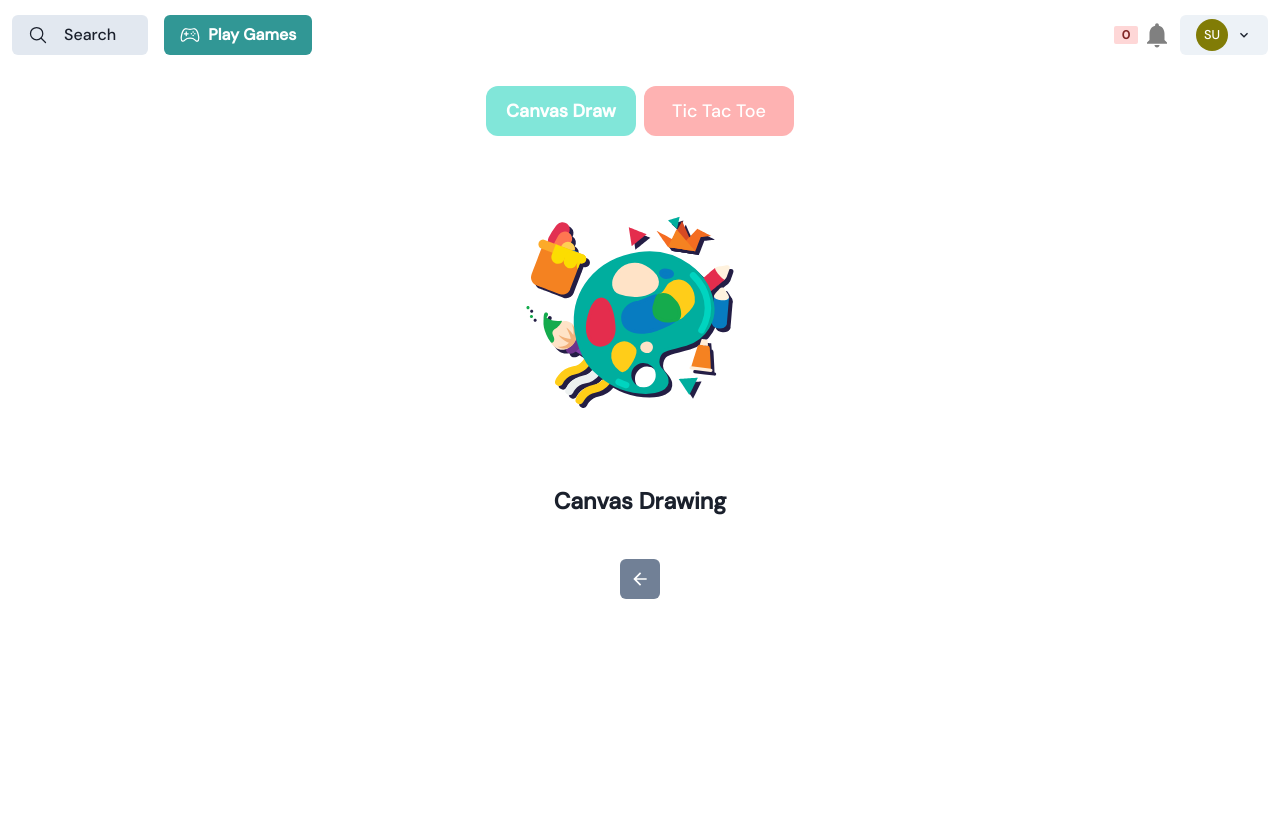
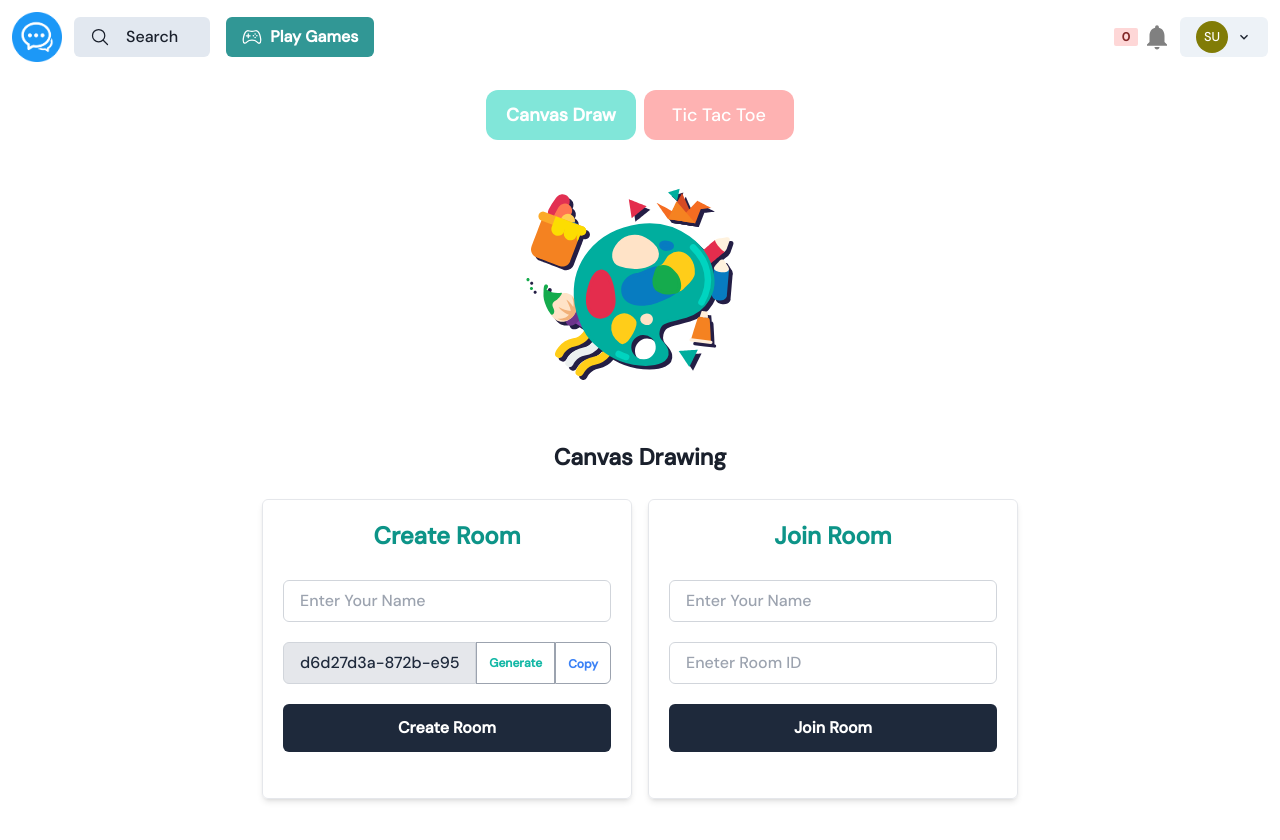
Before and after one commit to thutasann/mern-chat, a React (Create React App) app in the folder frontend/: page /games in a window 1280 px wide. Shown: the top 840 px of the page. Built offline with nearby package versions, Linux system fonts and the light colour scheme; sample sign-in values are in the browser's storage.

Commit message:
ui: canvas forms

```diff
--- a/frontend/package.json
+++ b/frontend/package.json
@@ -24,6 +24,7 @@
 		"react-router-dom": "^6.9.0",
 		"react-scripts": "5.0.1",
 		"react-scrollable-feed": "^1.3.2",
+		"react-toastify": "^9.1.2",
 		"socket.io-client": "^4.6.1",
 		"typescript": "^4.9.5",
 		"universal-cookie": "^4.0.4",
--- /dev/null
+++ b/frontend/src/components/canvas-forms/create-room.tsx
@@ -0,0 +1,53 @@
+import React, { useState } from 'react';
+import { useNavigate } from 'react-router-dom';
+import { RoomProps } from '../../types';
+
+const CreateRoom: React.FC<RoomProps> = ({ uuid, socket, setUser }) => {
+	const navigate = useNavigate();
+	const [name, setName] = useState<string>('');
+	const [roomId, setRoomId] = useState(uuid());
+
+	return (
+		<div>
+			<form className="form">
+				<input
+					className="input"
+					placeholder="Enter Your Name"
+					value={name}
+					onChange={(e) => setName(e.target.value)}
+				/>
+				<div className="inputGroup">
+					<input
+						className="input"
+						value={roomId}
+						readOnly
+					/>
+					<button
+						className="btnGenerate"
+						type="button"
+						onClick={(e) => {
+							e.preventDefault();
+							setRoomId(uuid());
+						}}
+					>
+						Generate
+					</button>
+					<button
+						className="btnCopy"
+						type="button"
+					>
+						Copy
+					</button>
+				</div>
+				<button
+					type="submit"
+					className="mt-5 bg-slate-800 text-white w-full py-3 px-4 rounded-md transition-all duration-700 ease-in-out text-[16px] hover:bg-slate-700 font-[700]"
+				>
+					Create Room
+				</button>
+			</form>
+		</div>
+	);
+};
+
+export default CreateRoom;
--- /dev/null
+++ b/frontend/src/components/canvas-forms/forms.tsx
@@ -0,0 +1,23 @@
+import React from 'react';
+import { RoomProps } from '../../types';
+import CreateRoom from './create-room';
+import JoinRoom from './join-room';
+
+const Forms: React.FC<RoomProps> = ({ uuid, socket, setUser }) => {
+	return (
+		<div className="formsWrapper">
+			<div className="cardWrapper">
+				<div className="card">
+					<h2>Create Room</h2>
+					<CreateRoom uuid={uuid} />
+				</div>
+				<div className="card">
+					<h2>Join Room</h2>
+					<JoinRoom uuid={uuid} />
+				</div>
+			</div>
+		</div>
+	);
+};
+
+export default Forms;
--- /dev/null
+++ b/frontend/src/components/canvas-forms/join-room.tsx
@@ -0,0 +1,28 @@
+import React, { useState } from 'react';
+import { useNavigate } from 'react-router-dom';
+import { RoomProps } from '../../types';
+
+const JoinRoom: React.FC<RoomProps> = ({ uuid, setUser, socket }) => {
+	const navigate = useNavigate();
+	const [roomId, setRoomId] = useState<string>('');
+	const [name, setName] = useState<string>('');
+	return (
+		<form className="form">
+			<input
+				className="input"
+				placeholder="Enter Your Name"
+				value={name}
+				onChange={(e) => setName(e.target.value)}
+			/>
+			<input
+				className="input mt-5"
+				placeholder="Eneter Room ID"
+				value={roomId}
+				onChange={(e) => setRoomId(e.target.value)}
+			/>
+			<button className="actionBtns">Join Room</button>
+		</form>
+	);
+};
+
+export default JoinRoom;
--- /dev/null
+++ b/frontend/src/components/tic-tac/form.tsx
@@ -0,0 +1,57 @@
+import { ArrowBackIcon } from '@chakra-ui/icons';
+import { Button, FormControl, IconButton, Input } from '@chakra-ui/react';
+import React from 'react';
+import { Link } from 'react-router-dom';
+
+const TicTacForm: React.FC = () => {
+	return (
+		<>
+			<Link to="/chats">
+				<IconButton
+					icon={<ArrowBackIcon fontSize={20} />}
+					aria-label={'Back to Chat'}
+					color="white"
+					backgroundColor={'gray.500'}
+					_hover={{
+						opacity: 40,
+						backgroundColor: '#7E8EA7',
+					}}
+				/>
+			</Link>
+			<FormControl mt={4}>
+				<Input
+					placeholder="Enter your Name"
+					width={200}
+					color="gray.800"
+					borderColor="gray"
+					cursor={'not-allowed'}
+					readOnly
+					_hover={{
+						border: '1px solid teal',
+					}}
+					_focus={{
+						outline: 'none',
+						ring: 'none',
+						border: '1px solid teal',
+					}}
+				/>
+				<Button
+					variant="solid"
+					background={'gray'}
+					color="white"
+					ml={1}
+					mt={-1}
+					disabled
+					cursor={'not-allowed'}
+					_hover={{
+						backgroundColor: 'gray',
+					}}
+				>
+					Start Game
+				</Button>
+			</FormControl>
+		</>
+	);
+};
+
+export default TicTacForm;
--- a/frontend/src/miscellaneous/Drawer.tsx
+++ b/frontend/src/miscellaneous/Drawer.tsx
@@ -129,6 +129,18 @@ const SlideDrawer: React.FC = () => {
 				w="100%"
 				p="12px"
 			>
+				<div className="flex items-center gap-3">
+					<div>
+						<Link to="/">
+							<img
+								src="/logo.png"
+								width={50}
+								height={50}
+								alt="mern chat"
+							/>
+						</Link>
+					</div>
+
 					<div>
 						<Tooltip
 							label="Search Users to chat"
@@ -173,6 +185,8 @@ const SlideDrawer: React.FC = () => {
 							</Button>
 						</Link>
 					</div>
+				</div>
+
 				<div>
 					<Menu>
 						<MenuButton p={1}>
--- a/frontend/src/pages/games.tsx
+++ b/frontend/src/pages/games.tsx
@@ -1,10 +1,7 @@
 import {
 	Box,
-	Button,
 	Center,
-	FormControl,
 	IconButton,
-	Input,
 	Stack,
 	Text,
 	Wrap,
@@ -19,6 +16,10 @@ import canvasDrawAnimation from '../lottie/canvas.json';
 import { ArrowBackIcon } from '@chakra-ui/icons';
 import { Link } from 'react-router-dom';
 import { GameTypes, GamTypesBtns } from '../types';
+import { ToastContainer } from 'react-toastify';
+import Forms from '../components/canvas-forms/forms';
+import { uuid } from '../util';
+import TicTacForm from '../components/tic-tac/form';
 
 const gameTypes: GamTypesBtns[] = [
 	{
@@ -49,6 +50,8 @@ const GamePage: React.FC = () => {
 	return (
 		<div>
 			{user && <SlideDrawer />}
+
+			<ToastContainer />
 
 			<div className="gameWrapper">
 				<Box
@@ -83,9 +86,8 @@ const GamePage: React.FC = () => {
 						flexDirection="column"
 						alignItems={'center'}
 						overflowY={'hidden'}
-						gap={10}
 					>
-						<Box mt={8}>
+						<Box>
 							<Lottie
 								options={defaultOptions}
 								width={type === 'tic' ? 250 : 300}
@@ -95,60 +97,16 @@ const GamePage: React.FC = () => {
 								fontSize={23}
 								fontWeight={600}
 								textAlign="center"
-								mt={4}
 							>
 								{type === 'tic' ? 'Tic Tac Toe (Beta)' : 'Canvas Drawing'}
 							</Text>
 						</Box>
 						<div>
-							<Link to="/chats">
-								<IconButton
-									icon={<ArrowBackIcon fontSize={20} />}
-									aria-label={'Back to Chat'}
-									color="white"
-									backgroundColor={'gray.500'}
-									_hover={{
-										opacity: 40,
-										backgroundColor: '#7E8EA7',
-									}}
-								/>
-							</Link>
+							{/* TIC TAC TOE */}
+							{type === 'tic' && <TicTacForm />}
 
-							{/* TIC TAC TOE */}
-							{type === 'tic' && (
-								<FormControl mt={4}>
-									<Input
-										placeholder="Enter your Name"
-										width={200}
-										color="gray.800"
-										borderColor="gray"
-										cursor={'not-allowed'}
-										readOnly
-										_hover={{
-											border: '1px solid teal',
-										}}
-										_focus={{
-											outline: 'none',
-											ring: 'none',
-											border: '1px solid teal',
-										}}
-									/>
-									<Button
-										variant="solid"
-										background={'gray'}
-										color="white"
-										ml={1}
-										mt={-1}
-										disabled
-										cursor={'not-allowed'}
-										_hover={{
-											backgroundColor: 'gray',
-										}}
-									>
-										Start Game
-									</Button>
-								</FormControl>
-							)}
+							{/* CANVAS */}
+							{type === 'canvas' && <Forms uuid={uuid} />}
 						</div>
 					</Stack>
 				</Box>
--- a/frontend/src/styles/atom.css
+++ b/frontend/src/styles/atom.css
@@ -33,10 +33,6 @@ input:read-only {
 	@apply text-[12px] p-3 border border-gray-400 text-blue-500 h-[42px] rounded-t-md rounded-l-none rounded-r-md hover:border-blue-500 font-bold;
 }
 
-.actionBtns {
-	@apply mt-5 bg-slate-800 text-white w-full py-3 px-4 rounded-md transition-all duration-700 ease-in-out text-[16px] hover:bg-slate-700 font-[700];
-}
-
 .colorPicketInput {
 	@apply border border-slate-200 rounded-md;
 }
--- a/frontend/src/styles/whiteboard.css
+++ b/frontend/src/styles/whiteboard.css
@@ -1,6 +1,57 @@
-@tailwind base;
-@tailwind components;
-@tailwind utilities;
+.formsWrapper {
+	@apply flex flex-col items-center mb-7 justify-center h-auto;
+}
+
+.cardWrapper {
+	@apply flex flex-col md:flex-row items-center justify-center gap-4;
+}
+
+.card {
+	@apply border border-gray-200 shadow-md flex flex-col items-center justify-start p-5 mt-4 rounded-md w-[370px] h-[300px] bg-opacity-25 backdrop-filter backdrop-blur-lg;
+}
+
+.card h2 {
+	@apply text-teal-600 font-[600] text-2xl mb-4;
+}
+
+.form {
+	@apply flex flex-col items-center mt-3 w-full;
+}
+.input {
+	@apply border border-gray-300 px-4 py-2 rounded-md w-full outline-0 hover:shadow-md focus:shadow-md transition-all duration-700 ease-in-out;
+}
+
+.inputGroup {
+	@apply mt-5 flex items-center w-full;
+}
+
+input:read-only {
+	@apply bg-gray-200  rounded-t-md rounded-r-none hover:shadow-none text-slate-800;
+}
+
+.btnGenerate {
+	@apply py-2 text-teal-500 border border-gray-400 p-3 text-[12px] h-[42px] hover:border-teal-500 font-bold;
+}
+
+.btnCopy {
+	@apply text-[12px] p-3 border border-gray-400 text-blue-500 h-[42px] rounded-t-md rounded-l-none rounded-r-md hover:border-blue-500 font-bold;
+}
+
+.actionBtns {
+	@apply mt-5 bg-slate-800 text-white w-full py-3 px-4 rounded-md transition-all duration-700 ease-in-out text-[16px] hover:bg-slate-700 font-[700];
+}
+
+.colorPicketInput {
+	@apply border border-slate-200 rounded-md;
+}
+
+button:disabled {
+	@apply bg-gray-400 cursor-not-allowed;
+}
+
+.joinersBtn {
+	@apply bg-teal-600 text-white p-2 rounded-md text-[14px] shadow-xl hover:shadow-sm transition-all duration-700 ease-in-out;
+}
 
 .mainWrapper {
 	@apply flex flex-col items-center justify-center h-auto mt-5;
--- a/frontend/src/types/index.ts
+++ b/frontend/src/types/index.ts
@@ -1,4 +1,5 @@
 import React from 'react';
+import { Socket } from 'socket.io-client';
 
 export interface UserProps {
 	_id: string;
@@ -64,3 +65,9 @@ export interface GamTypesBtns {
 	name: string;
 	color: string;
 }
+
+export interface RoomProps {
+	uuid: () => string;
+	socket?: Socket;
+	setUser?: React.SetStateAction<string>;
+}
--- /dev/null
+++ b/frontend/src/util/index.ts
@@ -0,0 +1,19 @@
+export const uuid = () => {
+	var S4 = () => {
+		return (((1 + Math.random()) * 0x10000) | 0).toString(16).substring(1);
+	};
+	return (
+		S4() +
+		S4() +
+		'-' +
+		S4() +
+		'-' +
+		S4() +
+		'-' +
+		S4() +
+		'-' +
+		S4() +
+		S4() +
+		S4()
+	);
+};
```
Also changed, not shown: 1 other file (tests, documents, lock files or other folders). Lines whose indentation alone changed are shown as unchanged.
